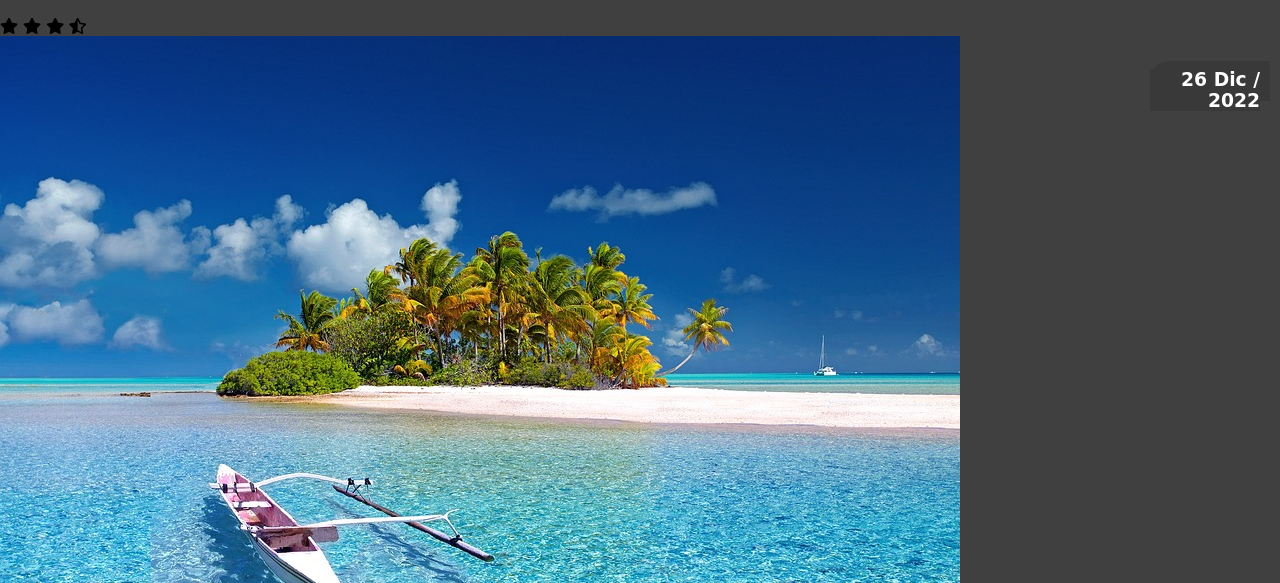
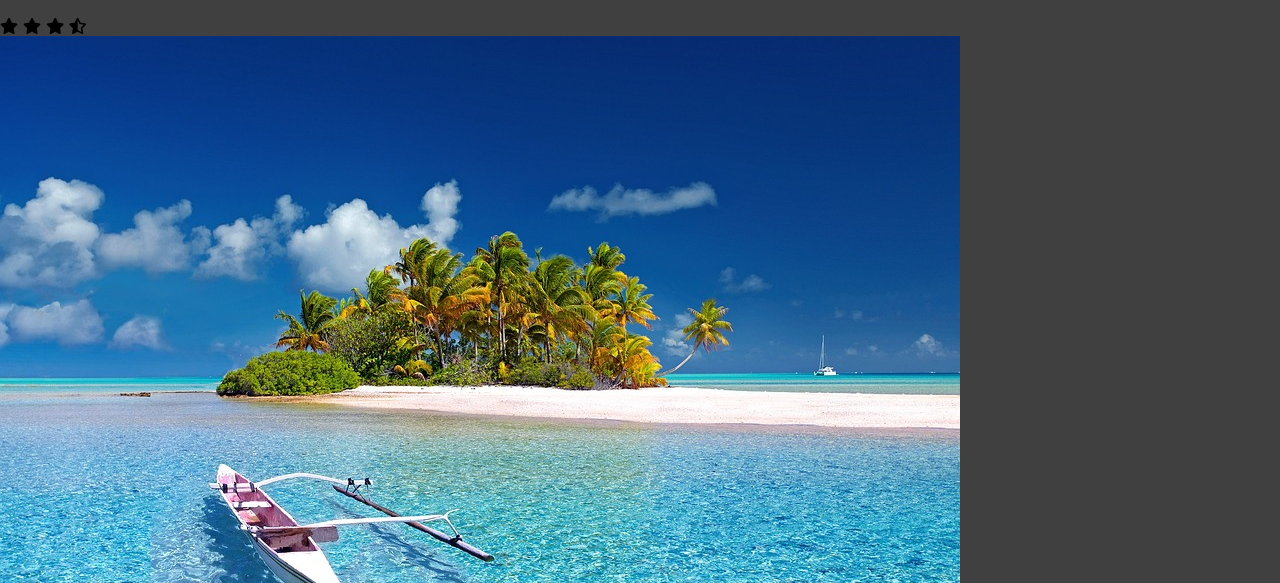
Before and after one commit to ricardoarielmartinez/grupo_9_REviajes, a website: page views/productDetail.html in a window 1280 px wide. Shown: the part 217-800 px from the top of the page. Drawn offline with Linux system fonts and the light colour scheme; files that its build step writes are made by us from their sources; files whose address does not match are found by name; a web font is replaced by a local one.

Commit message:
Cambios en product Detail

```diff
--- a/views/productDetail.html
+++ b/views/productDetail.html
@@ -71,11 +71,11 @@
                     <i class="fas fa-star-half-alt"></i>
                 </div>
             </section>
+            <div class="detalle-viaje">
+
+            </div>
 
             <div class="lista-productos">
-                <div class="item-producto__date">
-                    <h3>26 Dic / 2022</h3>
-                </div>
                 <div class="item-producto__picture">
                     <img class="item-producto__picture--img" src="./images/trip_1.jpg" alt="">
                 </div>
```
